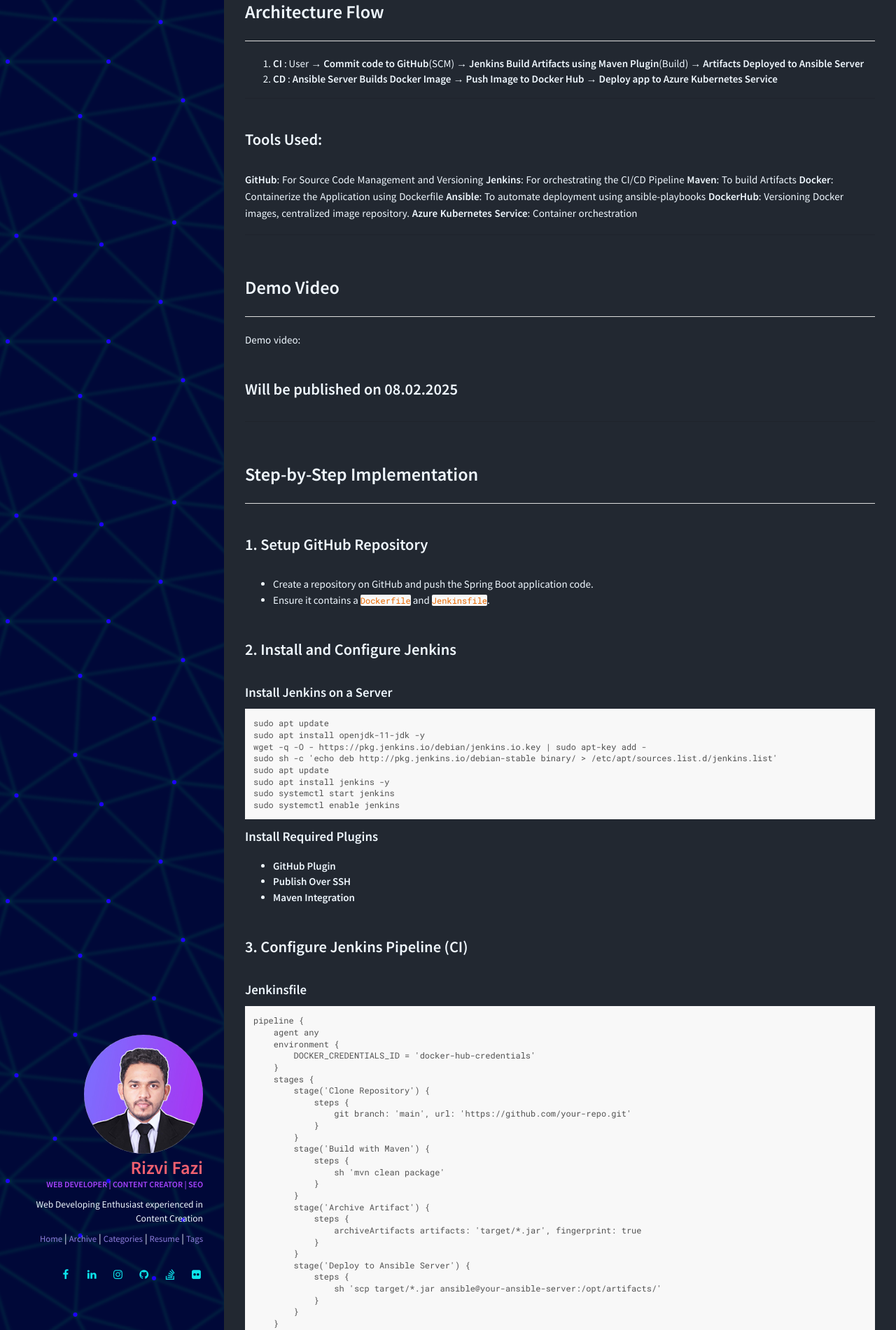
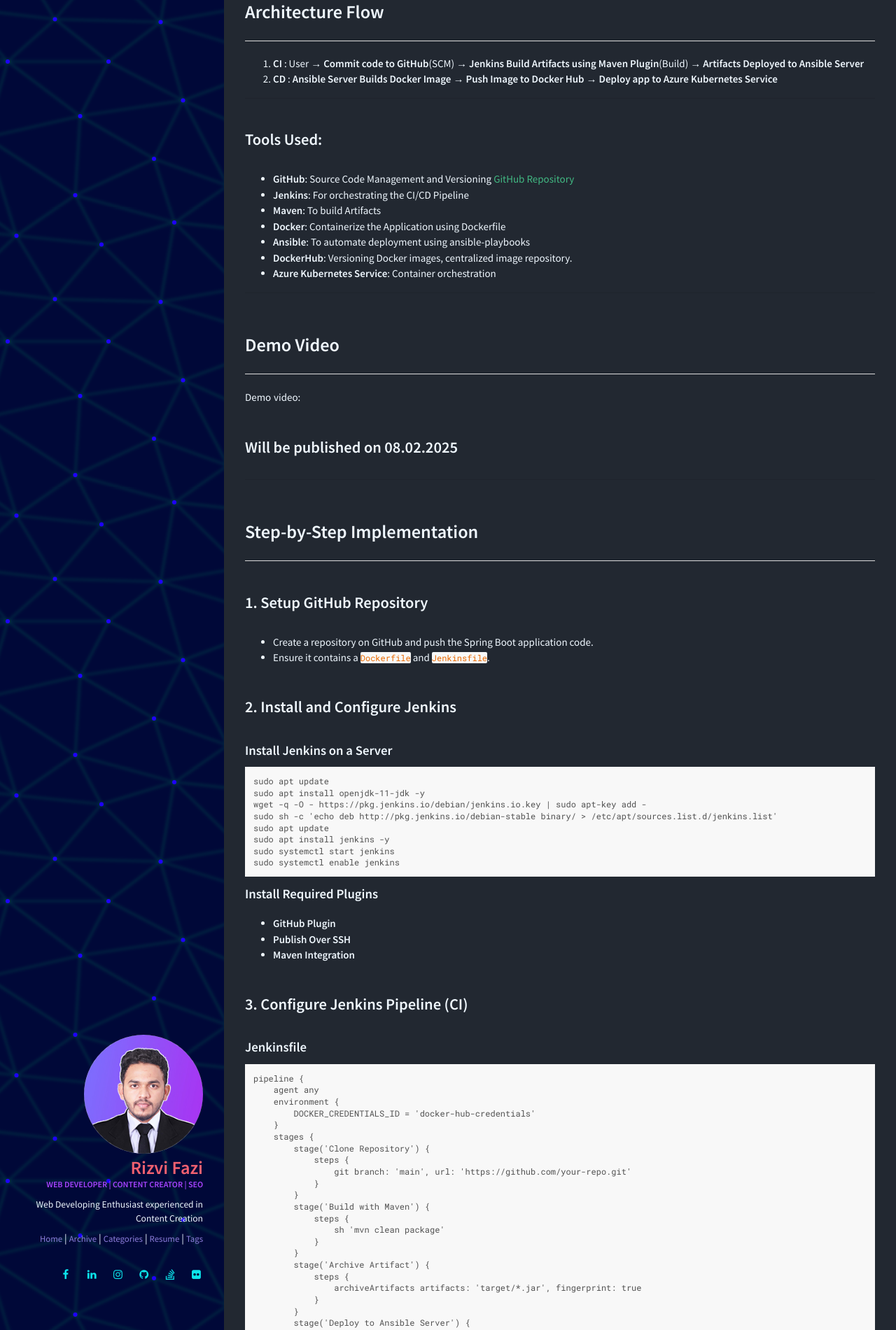
Before and after one commit to rizvifazi/rizvifazi.github.io, a Jekyll site: the page built from _posts/2024-03-23-spring-boot-app-ci-cd-using-jenkins.md, in a window 1280 px wide. Shown: the part 751-2652 px from the top of the page at 70% size. Built offline with Jekyll 4.4.1, drawn with Linux system fonts in a browser that asks for light colours.

Commit message:
Update 2024-03-23-spring-boot-app-ci-cd-using-jenkins.md
Added Repo link

```diff
--- a/_posts/2024-03-23-spring-boot-app-ci-cd-using-jenkins.md
+++ b/_posts/2024-03-23-spring-boot-app-ci-cd-using-jenkins.md
@@ -24,13 +24,13 @@ image:
 
 ### Tools Used:
 
-**GitHub**: For Source Code Management and Versioning
-**Jenkins**: For orchestrating the CI/CD Pipeline
-**Maven**: To build Artifacts
-**Docker**: Containerize the Application using Dockerfile
-**Ansible**: To automate deployment using ansible-playbooks
-**DockerHub**: Versioning Docker images, centralized image repository.
-**Azure Kubernetes Service**: Container orchestration
+- **GitHub**: Source Code Management and Versioning [GitHub Repository](https://github.com/rizvifazi/EmployeeinfoSpring.git)
+- **Jenkins**: For orchestrating the CI/CD Pipeline
+- **Maven**: To build Artifacts
+- **Docker**: Containerize the Application using Dockerfile
+- **Ansible**: To automate deployment using ansible-playbooks
+- **DockerHub**: Versioning Docker images, centralized image repository.
+- **Azure Kubernetes Service**: Container orchestration
 
 ---
 
```
